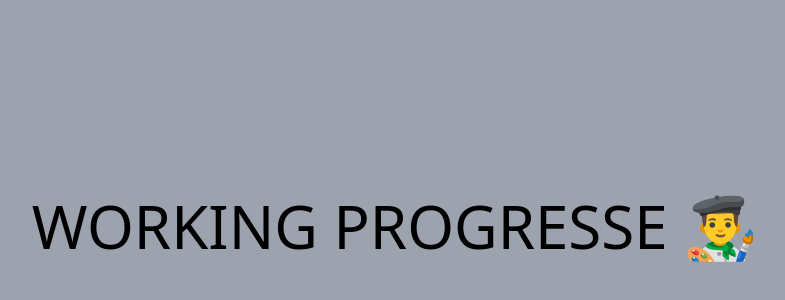
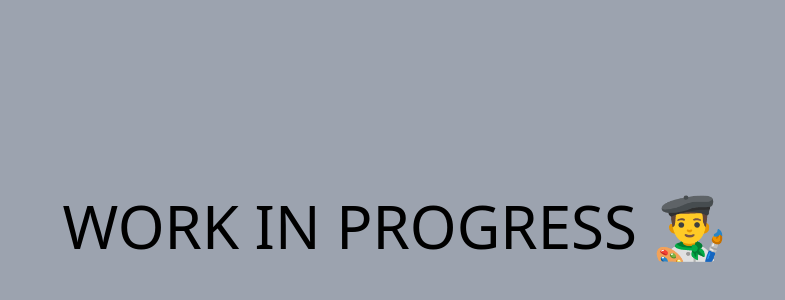
Before and after one commit to Gillastre/Gillastre.github.io, a plain HTML site: page index.html in a window 1280 px wide. Shown: the part 12-312 px from the top of the page, without its empty margins (245-1030 px from the left). Drawn offline with Linux system fonts and the light colour scheme.

Commit message:
Update index.html

```diff
--- a/index.html
+++ b/index.html
@@ -1 +1 @@
-<!DOCTYPE html><html lang="en"><head><meta charset="UTF-8"><meta http-equiv="X-UA-Compatible" content="IE=edge"><meta name="viewport" content="width=device-width, initial-scale=1.0"><link rel="stylesheet" href="/style.405d2316.css"><script src="/main.927f0613.js" defer></script><title>Jimmy Mention</title></head><body class="bg-gray-400"> <header></header> <main> <div class="m-auto mt-52 text-6xl text-center">WORKING PROGRESSE 👨‍🎨</div> </main> <footer></footer> </body></html>
+<!DOCTYPE html><html lang="en"><head><meta charset="UTF-8"><meta http-equiv="X-UA-Compatible" content="IE=edge"><meta name="viewport" content="width=device-width, initial-scale=1.0"><link rel="stylesheet" href="/style.405d2316.css"><script src="/main.927f0613.js" defer></script><title>Jimmy Mention</title></head><body class="bg-gray-400"> <header></header> <main> <div class="m-auto mt-52 text-6xl text-center">WORK IN PROGRESS 👨‍🎨</div> </main> <footer></footer> </body></html>
```
